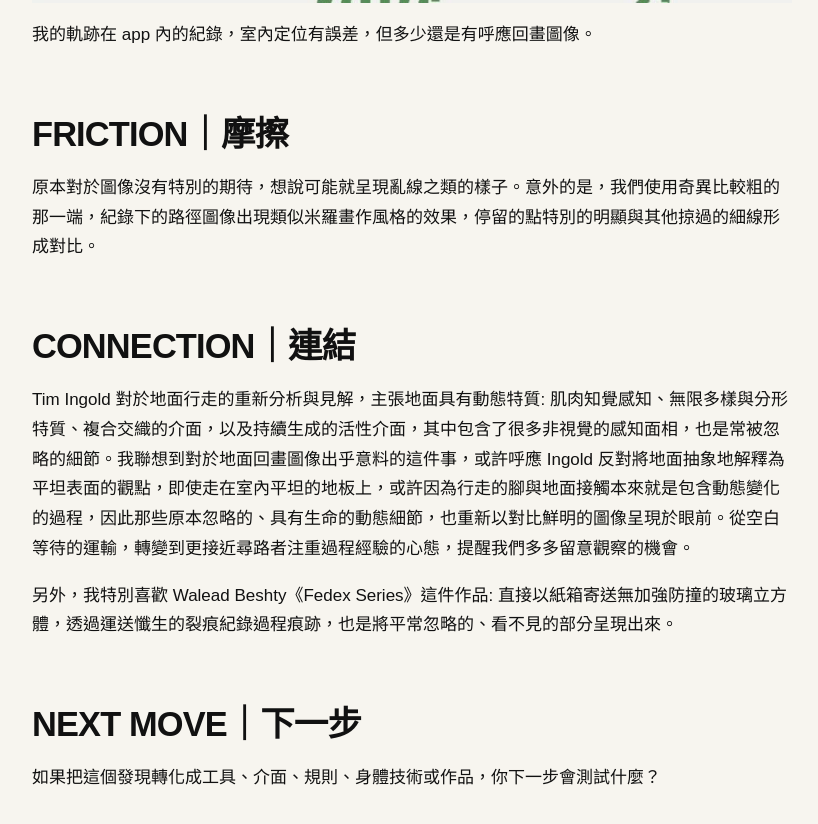
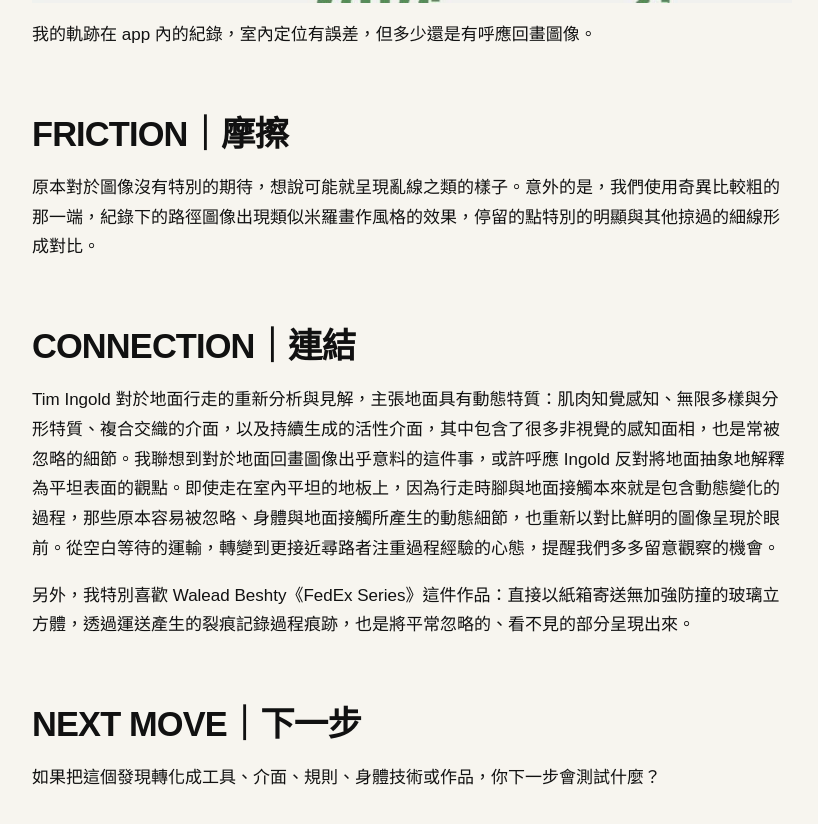
Before and after one commit to ivyjih/fieldworkarchive, a Jekyll site: the page built from weeks/week-03.md, in a window 1280 px wide and 900 px high, scrolled down 2654 px. Shown: the top 824 px of the window, without its empty margins (48-866 px from the left). Built offline with Jekyll 4.4.1, drawn with Linux system fonts in a browser that asks for light colours.

Commit message:
Update week-03.md

```diff
--- a/weeks/week-03.md
+++ b/weeks/week-03.md
@@ -29,9 +29,10 @@ permalink: /weeks/week-03/
 
 ## CONNECTION｜連結
 
-Tim Ingold 對於地面行走的重新分析與見解，主張地面具有動態特質: 肌肉知覺感知、無限多樣與分形特質、複合交織的介面，以及持續生成的活性介面，其中包含了很多非視覺的感知面相，也是常被忽略的細節。我聯想到對於地面回畫圖像出乎意料的這件事，或許呼應 Ingold 反對將地面抽象地解釋為平坦表面的觀點，即使走在室內平坦的地板上，或許因為行走的腳與地面接觸本來就是包含動態變化的過程，因此那些原本忽略的、具有生命的動態細節，也重新以對比鮮明的圖像呈現於眼前。從空白等待的運輸，轉變到更接近尋路者注重過程經驗的心態，提醒我們多多留意觀察的機會。
+Tim Ingold 對於地面行走的重新分析與見解，主張地面具有動態特質：肌肉知覺感知、無限多樣與分形特質、複合交織的介面，以及持續生成的活性介面，其中包含了很多非視覺的感知面相，也是常被忽略的細節。我聯想到對於地面回畫圖像出乎意料的這件事，或許呼應 Ingold 反對將地面抽象地解釋為平坦表面的觀點。即使走在室內平坦的地板上，因為行走時腳與地面接觸本來就是包含動態變化的過程，那些原本容易被忽略、身體與地面接觸所產生的動態細節，也重新以對比鮮明的圖像呈現於眼前。從空白等待的運輸，轉變到更接近尋路者注重過程經驗的心態，提醒我們多多留意觀察的機會。
 
-另外，我特別喜歡 Walead Beshty《Fedex Series》這件作品: 直接以紙箱寄送無加強防撞的玻璃立方體，透過運送懺生的裂痕紀錄過程痕跡，也是將平常忽略的、看不見的部分呈現出來。
+另外，我特別喜歡 Walead Beshty《FedEx Series》這件作品：直接以紙箱寄送無加強防撞的玻璃立方體，透過運送產生的裂痕記錄過程痕跡，也是將平常忽略的、看不見的部分呈現出來。
+
 
 ## NEXT MOVE｜下一步
 
```
